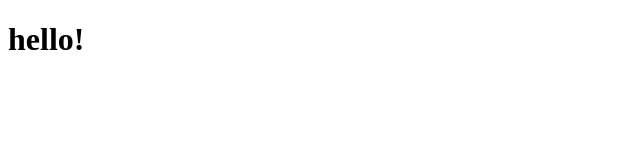
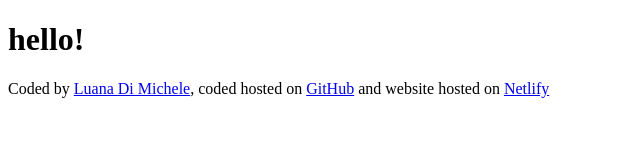
Before and after one commit to Luankaprg/Weather-App-Project, a plain HTML site: page index.html in a window 1280 px wide. Shown: the whole page, without its empty margins (0-640 px from the left). Drawn offline with Linux system fonts and the light colour scheme.

Commit message:
Added links to the footer

```diff
--- a/index.html
+++ b/index.html
@@ -7,5 +7,17 @@
   </head>
   <body>
     <h1>hello!</h1>
+    <footer>
+      Coded by
+      <a href="https://github.com/Luankaprg" target="_blank">Luana Di Michele</a
+      >, coded hosted on
+      <a href="https://github.com/Luankaprg/Weather-App-Project" target="_blank"
+        >GitHub</a
+      >
+      and website hosted on
+      <a href="https://wheather-app-project-luana.netlify.app/" target="_blank"
+        >Netlify</a
+      >
+    </footer>
   </body>
 </html>
```
